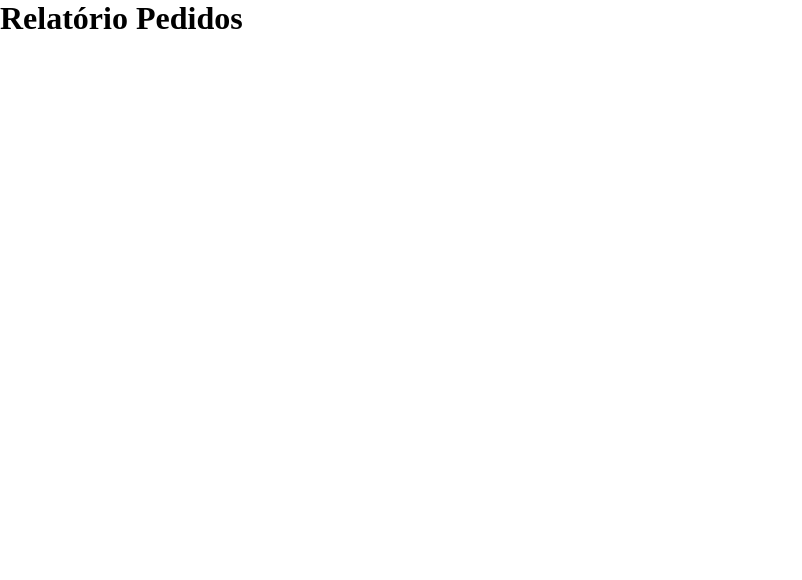
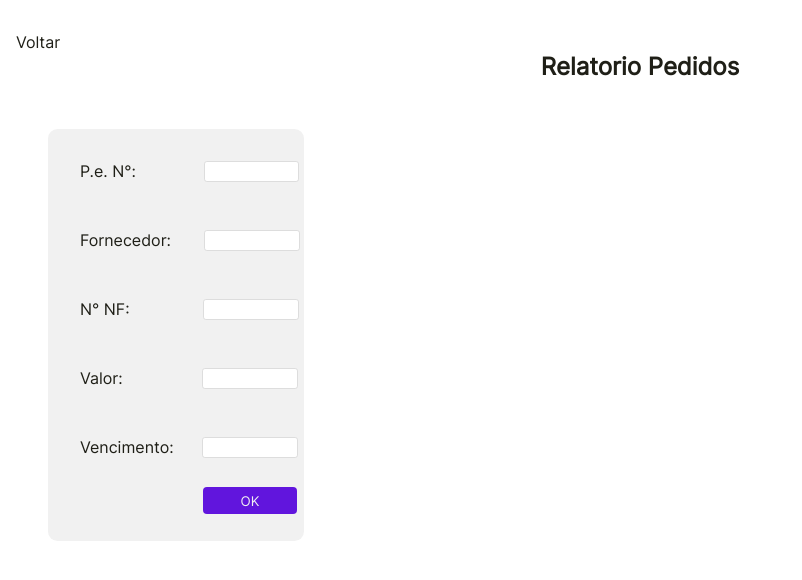
Before and after one commit to Giuseppe-Pallazini/JA-Train, a React (Create React App) app in the folder site/: page /RelatorioPedidos in a window 1280 px wide. Shown: the top 580 px of the page, without its empty margins (0-802 px from the left). Built offline with nearby package versions, Linux system fonts and the light colour scheme.

Commit message:
Parte gráfica 2.0

```diff
--- a/site/src/index.js
+++ b/site/src/index.js
@@ -1,6 +1,6 @@
 import React from 'react';
 import ReactDOM from 'react-dom/client';
-import  Routes  from './routes.js';
+import Routes  from './routes.js';
 
 const root = ReactDOM.createRoot(document.getElementById('root'));
 root.render(
--- a/site/src/pages/RelatorioPedido/index.js
+++ /dev/null
@@ -1,11 +0,0 @@
-import './index.scss'
-import '../../assets/common.scss'
-
-export default function Index() {
-
-    return(
-        <main classname='main-RP'>
-            <h1 classname='h1-RP'> Relatório Pedidos</h1>
-        </main>
-    );
-}
--- a/site/src/pages/RelatorioPedido/index.scss
+++ /dev/null
@@ -1,15 +0,0 @@
-$font-ExtraLight: 'Inter-ExtraLight';
-$font-Light: 'Inter-Light';
-$font-Regular: 'Inter-Regular';
-$font-Bold: 'Inter-Bold';
-
-$principal-color: #6115dd;
-$black: #1f1f17;
-$white: #f1f1f1;
-
-.main-RP {
-    display: flex;
-    justify-content: center;
-    font-family: $font-Regular;
-    color: $black;
-}
--- /dev/null
+++ b/site/src/pages/RelatorioPedidos/index.js
@@ -0,0 +1,40 @@
+import './index.scss'
+import '../../assets/common.scss'
+import { Link } from 'react-router-dom';
+
+export default function Index() {
+
+    return (
+        <main className='main-RP'>
+            <section>
+                <Link to='/' className='p-rp'> Voltar </Link>
+                <h1 className='h1-rp'> Relatorio Pedidos </h1>
+            </section>
+
+            <section className='section2'>
+                <div className='divs-rp'>
+                    <p> P.e. N°: </p>
+                    <input className='inp-div1' type='text' />
+                </div>
+                <div className='divs-rp'>
+                    <p> Fornecedor: </p>
+                    <input className='inp-div2' type='text' />
+                </div>
+                <div className='divs-rp'>
+                    <p> N° NF: </p>
+                    <input className='inp-div3' type='text' />
+                    </div>
+                <div className='divs-rp'>
+                    <p> Valor: </p>
+                    <input className='inp-div4' type='text' />
+                </div>
+                <div className='divs-rp'>
+                    <p> Vencimento: </p>
+                    <input className='inp-div5' type='text' />
+                </div>
+
+                <button className='button-rp'> OK </button>
+            </section>
+        </main>
+    );
+}
--- /dev/null
+++ b/site/src/pages/RelatorioPedidos/index.scss
@@ -0,0 +1,119 @@
+$font-ExtraLight: 'Inter-ExtraLight';
+$font-Light: 'Inter-Light';
+$font-Regular: 'Inter-Regular';
+$font-Bold: 'Inter-Bold';
+
+$principal-color: #6115dd;
+$black: #1f1f17;
+$white: #f1f1f1;
+$white2: #dddddd;
+
+.main-RP {
+    margin-top: 2em;
+    font-family: $font-Regular;
+    color: $black;
+
+    a:link, a:visited {
+        color: $black;
+        text-decoration: none;
+    }
+
+    textarea:focus, input:focus, select:focus {
+        box-shadow: 0 0 0 0;
+        border: none;
+        outline: 0;
+    }
+
+    .p-rp {
+        margin: 0 0 0 1em;
+        cursor: pointer;
+        transition: .5s;
+    }
+
+    .p-rp:hover {
+        text-decoration: underline;
+    }
+
+    .h1-rp {
+        display: flex;
+        justify-content: center;
+    }
+
+    .section2 {
+        display: flex;
+        flex-direction: column;
+        margin: 3em 0 0 3em;
+        background: $white;
+        width: 20%;
+        border-radius: 0.6em;
+
+        .divs-rp {
+            display: flex;
+            flex-direction: row;
+            margin: 2em 0 1em 2em;
+
+            .inp-div1 {
+                font-family: $font-Regular;
+                color: $black;
+                width: 40%;
+                margin-left: 4.7em;
+                border: 1px solid $white2;
+                border-radius: .2em;
+                font-size: .9em;
+            }
+            .inp-div2 {
+                font-family: $font-Regular;
+                color: $black;
+                width: 40%;
+                margin-left: 2.3em;
+                border: 1px solid $white2;
+                border-radius: .2em;
+                font-size: .9em;
+            }
+            .inp-div3 {
+                font-family: $font-Regular;
+                color: $black;
+                width: 40%;
+                margin-left: 5.1em;
+                border: 1px solid $white2;
+                border-radius: .2em;
+                font-size: .9em;
+            }
+            .inp-div4 {
+                font-family: $font-Regular;
+                color: $black;
+                width: 40%;
+                margin-left: 5.5em;
+                border: 1px solid $white2;
+                border-radius: .2em;
+                font-size: .9em;
+            }
+            .inp-div5 {
+                font-family: $font-Regular;
+                color: $black;
+                width: 40%;
+                margin-left: 2em;
+                border: 1px solid $white2;
+                border-radius: .2em;
+                font-size: .9em;
+            }
+        }
+
+        .button-rp {
+            font-family: $font-Regular;
+            background-color: $principal-color;
+            color: $white;
+            border: none;
+            border-radius: 4px;
+            padding: .4em 0 .4em 0;
+            width: 37%;
+            cursor: pointer;
+            margin: 1em 0 2em 11.6em;
+        }
+
+        .button-rp:active {
+            transform: scale(1.03);
+        }
+    }
+
+}
--- a/site/src/routes.js
+++ b/site/src/routes.js
@@ -2,7 +2,7 @@ import { BrowserRouter, Routes, Route } from "react-router-dom";
 
 import App from './App';
 import CR from './pages/ConditionalRenderization/index';
-import Relatorio from './pages/RelatorioPedido/index';
+import Relatorio from './pages/RelatorioPedidos/index';
 
 export default function Index() {
 
```
